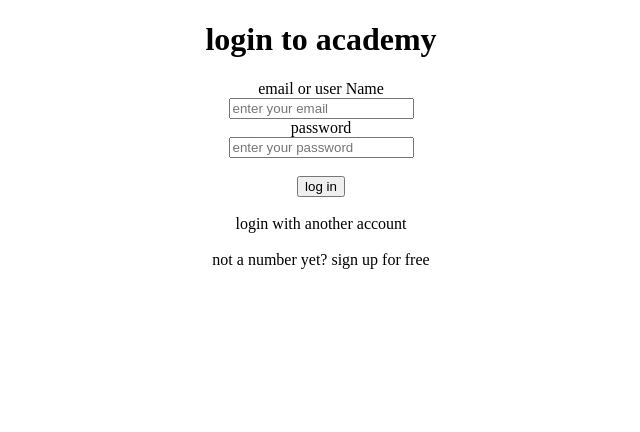
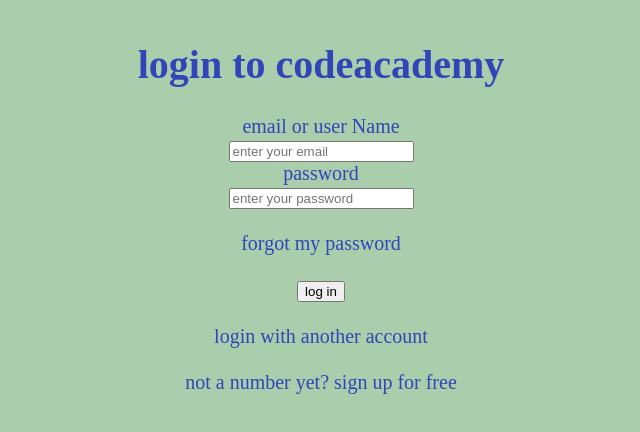
Before and after one commit to naveen555r/css, a plain HTML site: page login.html in a window 1280 px wide. Shown: the whole page, without its empty margins (319-959 px from the left). Drawn offline with Linux system fonts and the light colour scheme.

Commit message:
Add files via upload

```diff
--- a/login.html
+++ b/login.html
@@ -2,16 +2,27 @@
 <html lang="en">
     <head>
         <meta charset="UTF-8">
-        <meta name="viewport"content="width=device-width,initial-scale=1.0">
+        <meta http-equiv="X-UA-compatible"content="IE=edge">
+        <meta name="viewport" content="width=device-width,initial scale=1.0">
+        <link rel="stylesheet" href="style.css"/>
         <title>document</title>
+
         </head>
         <body>
             <form>
-                <h1><center>login to academy</center></h1>
+                <h1><center>login to codeacademy</center></h1>
                <center> <label for="name">email or user Name</label></center>
                <center> <input type="text"placeholder="enter your email "value=""><br>
                 <center><label for="name">password</label></center>
                 <input type="text"placeholder="enter your password"value=""><br>
-                <br><center><button>log in</button></center><button-color= blue></button-color>
+               <br> <center><label for="name">forgot my password</label></center>
+                <br><center><button>log in</button></center>
                 <br><center> <label for="name">login with another account</label></center></br>
                 <center> <label for="name">not a number yet? sign up for free</label></center>
+                </center>
+                </form>
+
+
+                </div>
+                </body>
+                </html>
--- /dev/null
+++ b/style.css
@@ -0,0 +1,18 @@
+html,
+
+.login-btn {
+    background-color: #aacdac;
+    border: none;
+    color: rgb(49, 69, 185);
+    padding: 10px 20px;
+    text-align: center;
+    text-decoration: none;
+    display: inline-block;
+    font-size: 20px;
+    margin: 4px 2px;
+    cursor: pointer;
+    border-radius: 10px;
+  }
+  .login-btn:hover {
+    background-color: #09c012;
+  }
```
